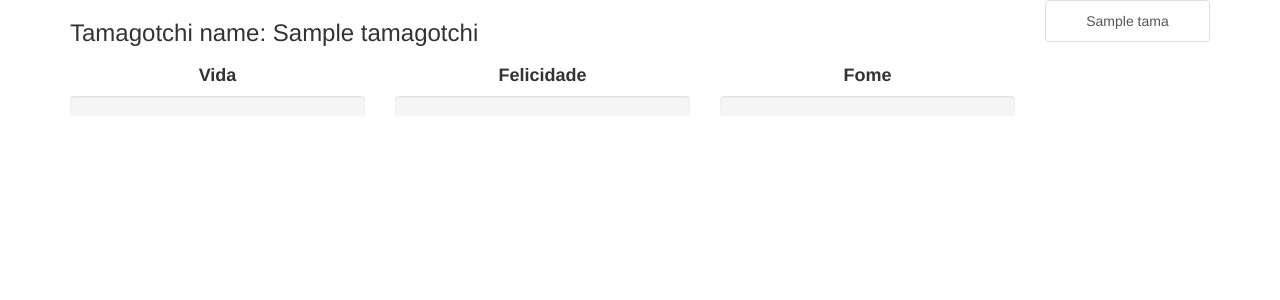
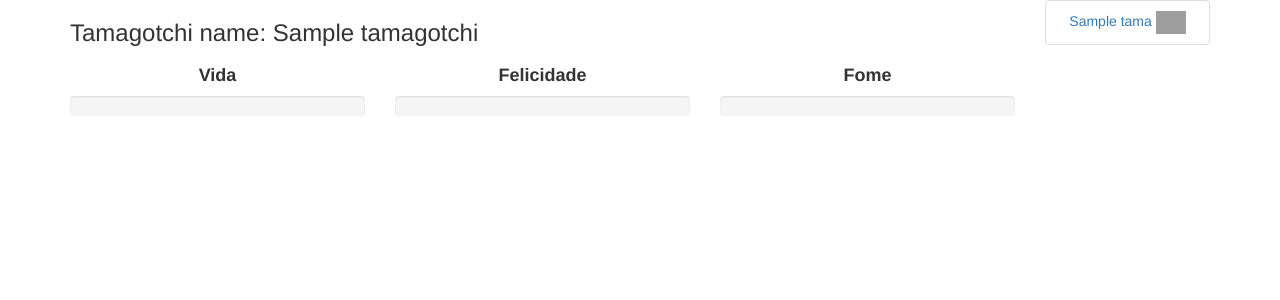
Before and after one commit to ltdagabriel/tamagotchi, a Flask app: template templates/index.html in a window 1280 px wide. Shown: the top 300 px of the page. Run offline with Flask 2, Linux system fonts and the light colour scheme; the template is opened without the code that fills it: most values are stand-ins (such as "Sample title", 1, 10 or a date in 2020); some libraries are stand-ins or nearby versions; grey boxes are pictures that could not be loaded.

Commit message:
Update index.html

```diff
--- a/templates/index.html
+++ b/templates/index.html
@@ -51,7 +51,10 @@
             <div class="col-sm-2">
                 <ul class="list-group text-center">
                 {% for tama in tamagotchis %}
-                    <a href="/tamagotchi/{{tama.id}}" class="list-group-item">{{ tama.name }}</a>
+                <div class="list-group-item">
+                    <a href="/tamagotchi/{{tama.id}}">{{ tama.name }}</a>
+                    <img src="{{url_for('static', filename='imagens/char1.gif')}}"  style=" width:30px; margin-rigth:0px" >
+                </div>
                 {% endfor %}
                 </ul>
             </div>
```
